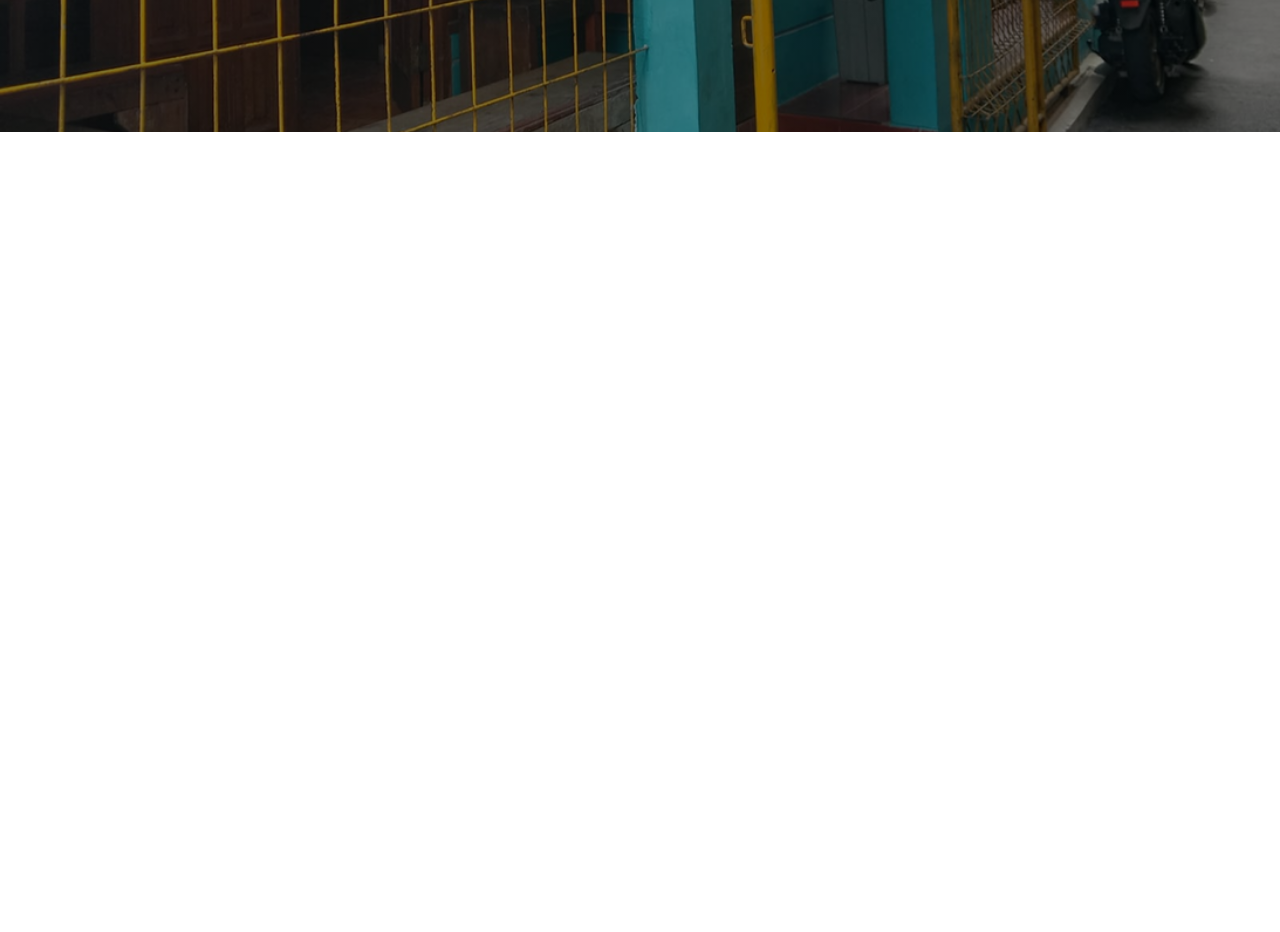
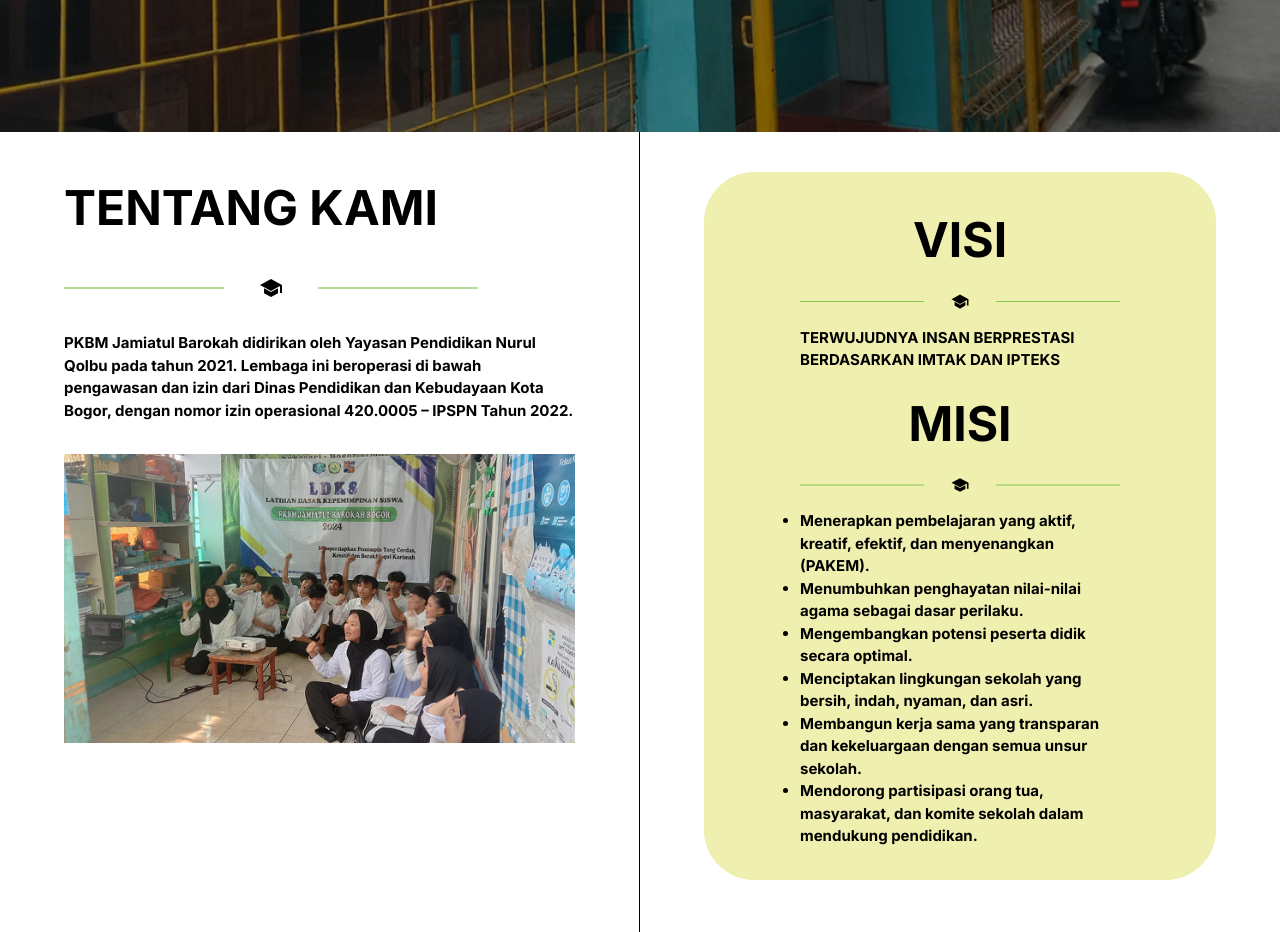
Before and after one commit to kodeintekno-dev/jamiatul-barokah, a Next.js app: page / in a window 1280 px wide. Shown: the part 740-1672 px from the top of the page. Before the commit the page ends 872 px from the top, so only its background shows below. Built offline with nearby package versions, Linux system fonts and the light colour scheme.

Commit message:
nambahin about section

```diff
--- /dev/null
+++ b/src/app/component/About.tsx
@@ -0,0 +1,55 @@
+const headline = "font-[700] md:text-[48px] text-[32px]";
+const paragraph = "font-[700] text-[15px]";
+
+export default function About() {
+  return (
+    <section className="w-full min-h-screen flex flex-col lg:flex-row">
+      <div className="flex flex-col flex-1/2 gap-8 py-10 lg:px-16 px-4 border-solid border-r-1 lg:border-black">
+        <h1 className={headline}>TENTANG KAMI</h1>
+        <img src="/img/line.svg" alt="" className="max-w-[414px] w-full" />
+        <p className={paragraph}>
+          PKBM Jamiatul Barokah didirikan oleh Yayasan Pendidikan Nurul Qolbu
+          pada tahun 2021. Lembaga ini beroperasi di bawah pengawasan dan izin
+          dari Dinas Pendidikan dan Kebudayaan Kota Bogor, dengan nomor izin
+          operasional 420.0005 – IPSPN Tahun 2022.
+        </p>
+        <img src="/img/aboutImage.jpg" alt="" />
+      </div>
+      <div className="flex-1/2 py-10 lg:px-16 px-4">
+        <div className="flex flex-col bg-[#ECEB9CCC] items-center gap-4 py-8 lg:px-24 px-8 rounded-[50px]">
+          <h1 className={headline}>VISI</h1>
+          <img src="/img/line.svg" alt="" className="max-w-[414px] w-full" />
+          <p className={paragraph}>
+            TERWUJUDNYA INSAN BERPRESTASI BERDASARKAN IMTAK DAN IPTEKS
+          </p>
+          <h1 className={headline}>MISI</h1>
+          <img src="/img/line.svg" alt="" className="max-w-[414px] w-full" />
+          <ul className="list-disc">
+            <li className={paragraph}>
+              Menerapkan pembelajaran yang aktif, kreatif, efektif, dan
+              menyenangkan (PAKEM).
+            </li>
+            <li className={paragraph}>
+              Menumbuhkan penghayatan nilai-nilai agama sebagai dasar perilaku.
+            </li>
+            <li className={paragraph}>
+              Mengembangkan potensi peserta didik secara optimal.
+            </li>
+            <li className={paragraph}>
+              Menciptakan lingkungan sekolah yang bersih, indah, nyaman, dan
+              asri.
+            </li>
+            <li className={paragraph}>
+              Membangun kerja sama yang transparan dan kekeluargaan dengan semua
+              unsur sekolah.
+            </li>
+            <li className={paragraph}>
+              Mendorong partisipasi orang tua, masyarakat, dan komite sekolah
+              dalam mendukung pendidikan.
+            </li>
+          </ul>
+        </div>
+      </div>
+    </section>
+  );
+}
--- a/src/app/page.tsx
+++ b/src/app/page.tsx
@@ -1,11 +1,13 @@
 import Navbar from "@/components/Navbar";
 import Hero from "./component/Hero";
+import About from "./component/About";
 
 export default function Home() {
   return (
     <>
       <Navbar />
       <Hero />
+      <About />
     </>
   );
 }
```
Also changed, not shown: public/img/aboutImage.jpg (added), public/img/line.svg (added).
